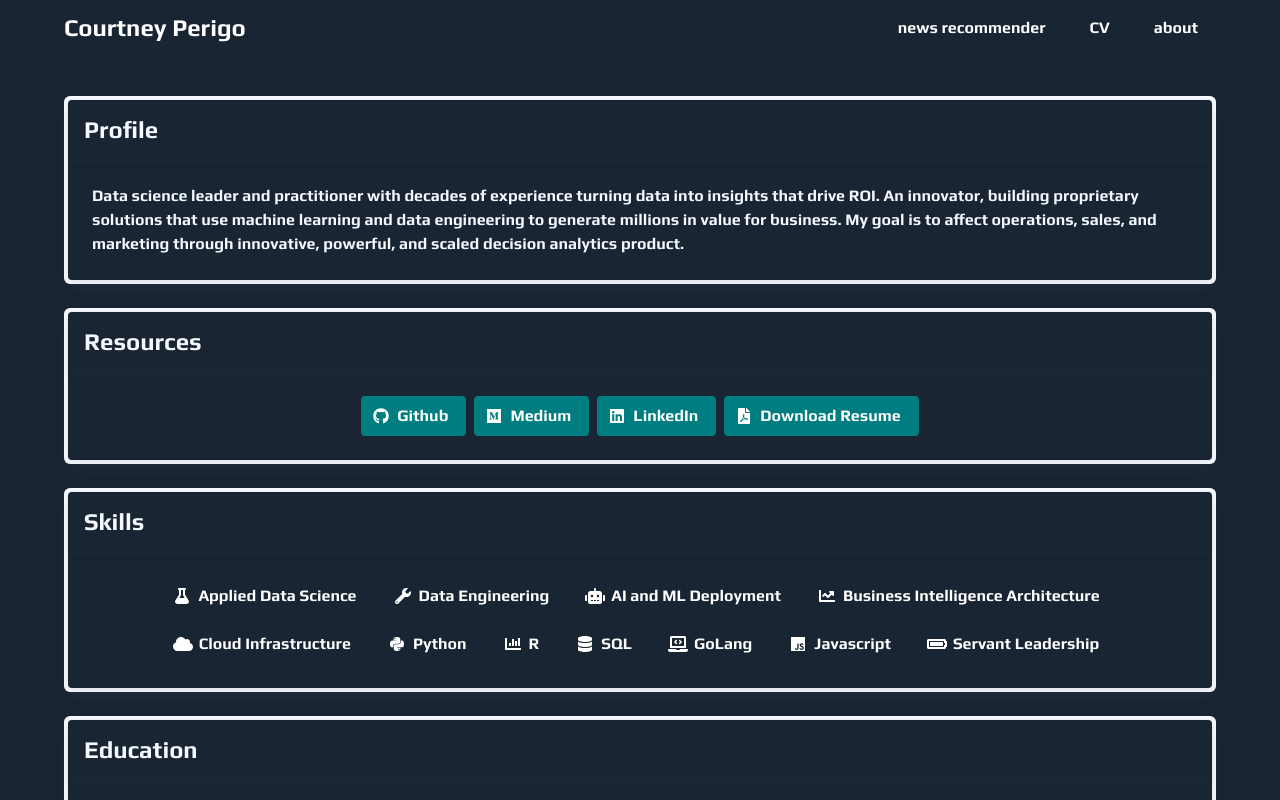
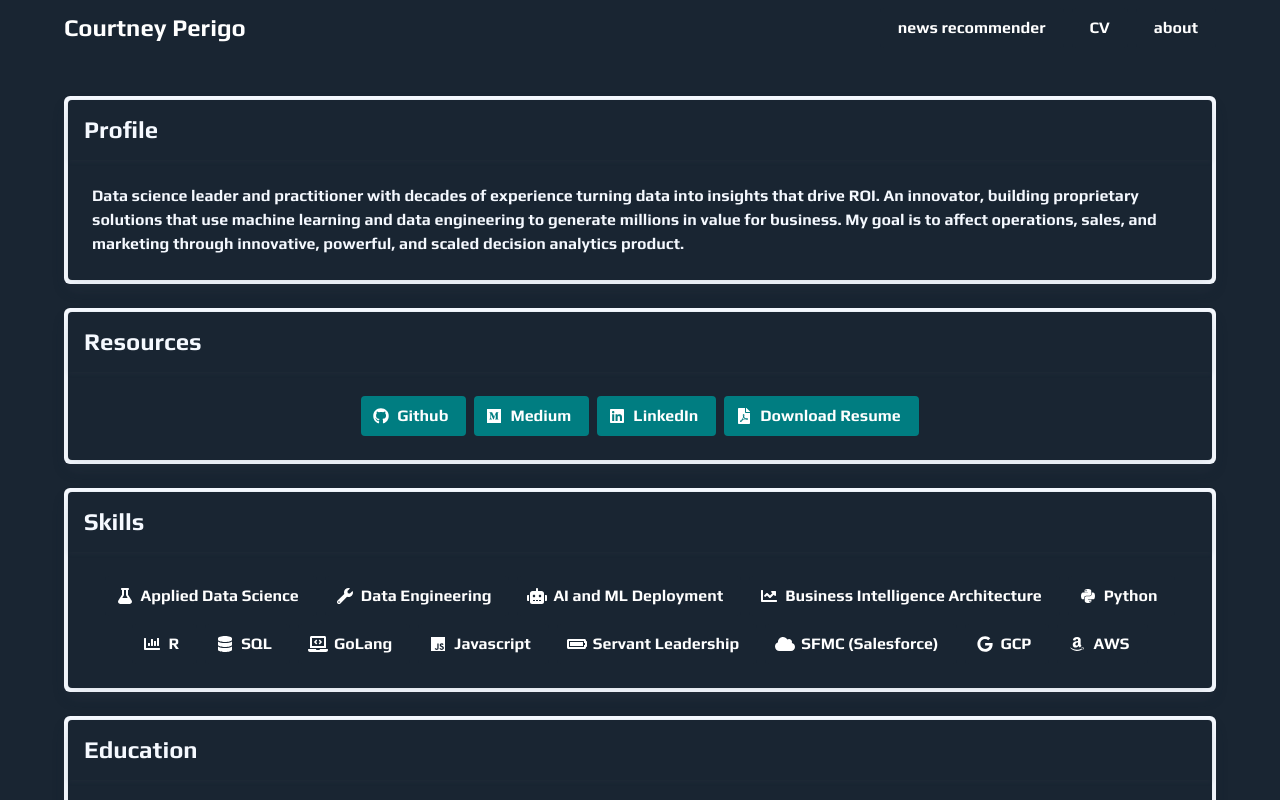
Before and after one commit to agentdanger/courtney-perigo-dotcom, a Vue app in the folder courtney-perigo-dotcom/: page /cv in a window 1280 px wide. Shown: the top 800 px of the page. Built offline with nearby package versions, Linux system fonts and the light colour scheme; what vue3-apexcharts would draw is missing.

Commit message:
Update Cv.vue

```diff
--- a/courtney-perigo-dotcom/src/views/Cv.vue
+++ b/courtney-perigo-dotcom/src/views/Cv.vue
@@ -224,10 +224,6 @@ export default {
                     icon: 'fas fa-chart-line'
                 },
                 {
-                    name: 'Cloud Infrastructure',
-                    icon: 'fas fa-cloud'
-                },
-                {
                     name: 'Python',
                     icon: 'fab fa-python'
                 },
@@ -250,7 +246,19 @@ export default {
                 {
                     name: 'Servant Leadership',
                     icon: 'fas fa-battery-full'
-                }
+                },
+                {
+                    name: 'SFMC (Salesforce)',
+                    icon: 'fas fa-cloud'
+                },
+                {
+                    name: 'GCP',
+                    icon: 'fab fa-google'
+                },
+                {
+                    name: 'AWS',
+                    icon: 'fab fa-amazon'
+                },
             ],
             resume_experience: [
                 {
```
